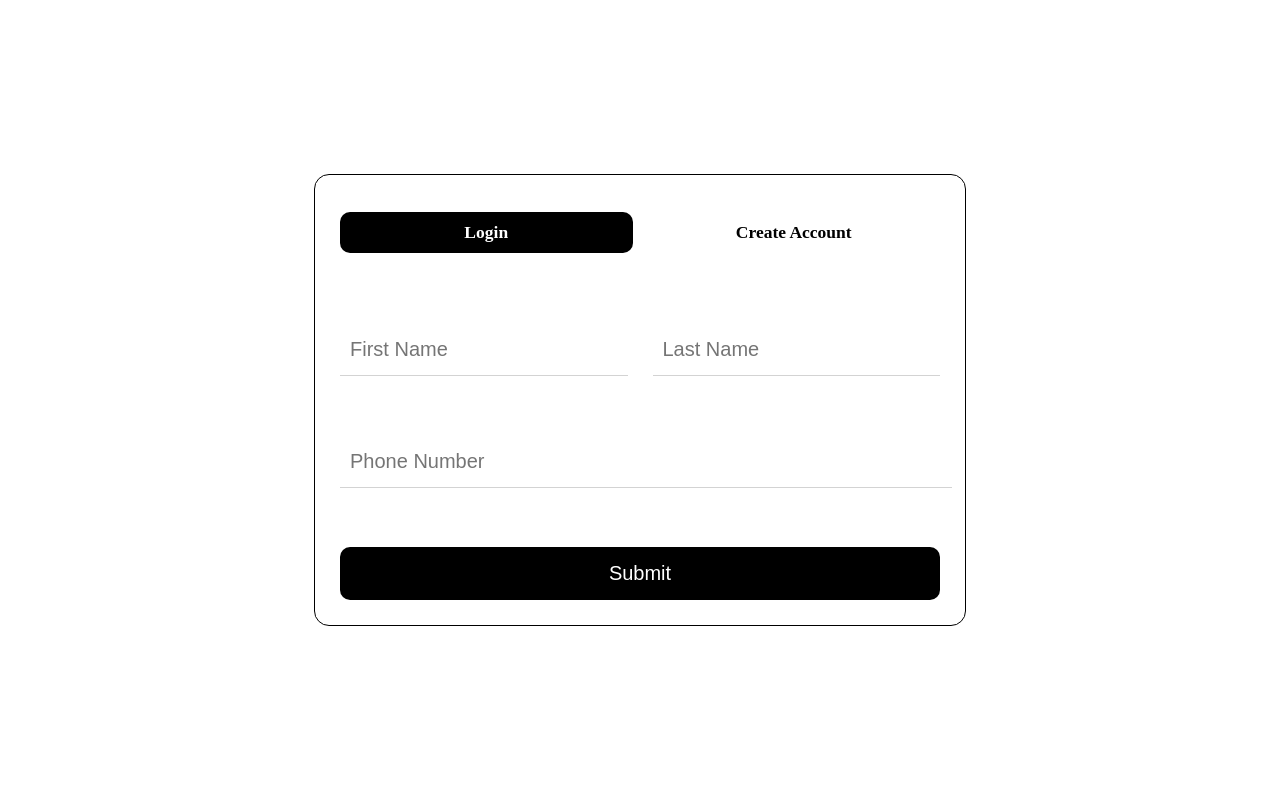
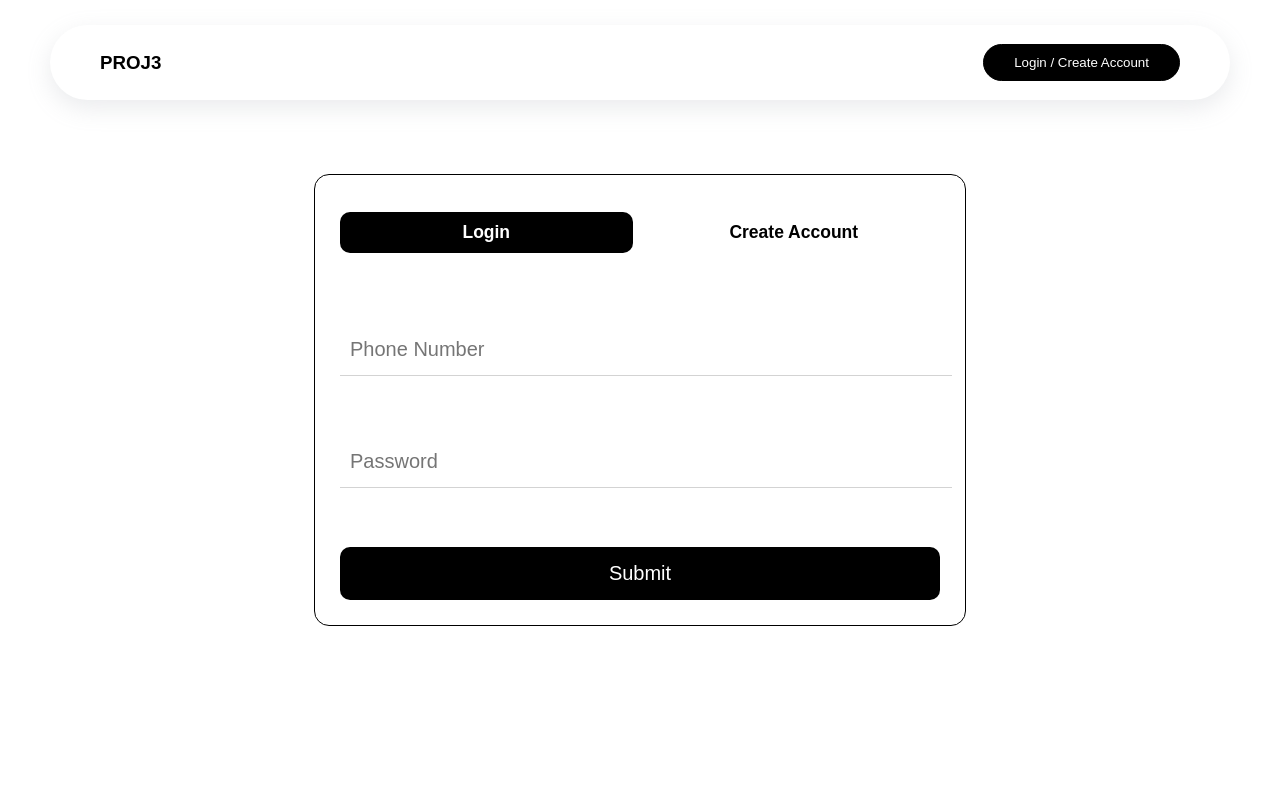
Before and after one commit to brianlee1597/Intro_to_DB_PART_3, a Flask app: page /login in a window 1280 px wide. Run offline with Flask 2, Linux system fonts and the light colour scheme; parts of the project's set-up code (start-up, migrations or seed data) failed here and were passed over.

Commit message:
login ui update

```diff
--- a/static/universal.css
+++ b/static/universal.css
@@ -6,3 +6,58 @@ body {
     padding: 0;
     font-family: "Montserrat", sans-serif;
 }
+
+nav {
+    box-sizing: border-box;
+    position: fixed;
+    width: 100%;
+    max-width:100%;
+    height: 125px;
+    max-height: 125px;
+    background-color: transparent;
+
+    display: grid;
+    place-items: center;
+    padding: 25px 50px;
+}
+
+nav > .inner_container {
+    background-color: white;
+    box-sizing: border-box;
+
+    width: 100%;
+    height: 100%;
+    border-radius: 50px;
+    box-shadow: rgba(149, 157, 165, 0.2) 0px 8px 24px;
+
+    display: flex;
+    flex-direction: row;
+    justify-content: space-between;
+    align-items: center;
+
+    padding: 0 50px;
+    z-index: 10;
+}
+
+nav > .inner_container > h3 > a {
+    color: black;
+    text-decoration: none;
+}
+
+nav > .inner_container > .login_link {
+    text-decoration: none;
+}
+
+nav > .inner_container > .login_link > .login_button {
+    color: black;
+    background-color: transparent;
+    border: 1px solid black;
+    padding: 10px 30px;
+    border-radius: 25px;
+    cursor: pointer;
+}
+
+nav > .inner_container > .login_link > .login_button:hover {
+    color: white;
+    background-color: black;
+}
--- a/templates/index.html
+++ b/templates/index.html
@@ -22,7 +22,7 @@
         {% for rental in rentals %}
         <a href="">
           <div class="indiv_user">
-            <img src="https://images.pexels.com/photos/1222271/pexels-photo-1222271.jpeg?cs=srgb&dl=pexels-justin-shaifer-1222271.jpg&fm=jpg&w=640&h=427"
+            <img src="https://images.pexels.com/photos/1396122/pexels-photo-1396122.jpeg?cs=srgb&dl=pexels-binyamin-mellish-1396122.jpg&fm=jpg&w=640&h=427"
             class="user_image"/>
             <div class="user_info">
               <h6>
--- a/templates/login.html
+++ b/templates/login.html
@@ -7,16 +7,16 @@
     <title>Login / Create Account</title>
 
     <style>
-        body {
-            margin: 0;
-            padding: 0;
-            width: 100vw;
-            height: 100vh;
+        #main_container {
+            margin: 0 100px;
+            padding-top: 125px;
+            padding-bottom: 125px;
             display: grid;
             place-items: center;
+            height: calc(100vh - 250px);
         }
 
-        #main_container {
+        #form_container {
             width: 600px;
             max-width: 90%;
             height: 400px;
@@ -29,15 +29,16 @@
             flex-direction: column;
             justify-content: space-between;
             gap: 25px;
+
         }
 
-        #main_container > .choice {
+        #form_container > .choice {
             display: grid;
             grid-template-columns: 1fr 1fr;
             gap: 15px;
         }
 
-        #main_container > .choice > .title {
+        #form_container > .choice > .title {
             cursor: pointer;
             font-size: 17.5px;
             width: 100%;
@@ -47,12 +48,12 @@
             border: none;
         }
 
-        #main_container > .choice > a {
+        #form_container > .choice > a {
             text-decoration: none;
             color: black;
         }
 
-        #main_container > .choice > a > .title {
+        #form_container > .choice > a > .title {
             cursor: pointer;
             font-size: 17.5px;
             width: 100%;
@@ -62,19 +63,19 @@
             border: none;
         }
 
-        #main_container > .choice > .chosen {
+        #form_container > .choice > .chosen {
             color: white;
             background-color: black;
         }
 
-        #main_container > .name {
+        #form_container > .name {
             width: 100%;
             display: grid;
             grid-template-columns: 1fr 1fr;
             gap: 25px;
         }
 
-        #main_container > .name > input {
+        #form_container > .name > input {
             height: 50px;
             background-color: transparent;
             border: none;
@@ -84,7 +85,7 @@
             padding-left: 10px;
         }
 
-        #main_container > .phone {
+        #form_container > .full {
             width: 100%;
             height: 50px;
             background-color: transparent;
@@ -95,7 +96,7 @@
             padding-left: 10px;
         }
 
-        #main_container > button {
+        #form_container > button {
             width: 100%;
             color: white;
             background-color: black;
@@ -108,18 +109,20 @@
     </style>
 </head>
 <body>
+    {% extends "layout.html" %}
 
-    <form id="main_container">
+    {% block content %}
+    <div id="main_container">
+        <form id="form_container">
             <div class="choice">
                 <h1 class="title chosen">Login</h1>
                 <a href="/create"><h1 class="title">Create Account</h1></a>
             </div>
-        <div class="name">
-            <input type="text" placeholder="First Name"/>
-            <input type="text" placeholder="Last Name"/>
-        </div>
-        <input class="phone" type="tel" maxlength="11" placeholder="Phone Number"/>
+            <input class="full" type="tel" maxlength="11" placeholder="Phone Number"/>
+            <input class="full" type="text" placeholder="Password"/>
             <button type="submit">Submit</button>
         </form>
+    </div>
+    {% endblock %}
 </body>
 </html>
--- a/templates/nav.html
+++ b/templates/nav.html
@@ -1,58 +1,15 @@
+{% if request.endpoint == 'create' or request.endpoint == 'login' %}
     <style>
-    nav {
-        box-sizing: border-box;
-        position: fixed;
-        width: 100%;
-        max-width:100%;
-        height: 125px;
-        max-height: 125px;
-        background-color: transparent;
-
-        display: grid;
-        place-items: center;
-        padding: 25px 50px;
-    }
-
-    nav > .inner_container {
-        background-color: white;
-        box-sizing: border-box;
-
-        width: 100%;
-        height: 100%;
-        border-radius: 50px;
-        box-shadow: rgba(149, 157, 165, 0.2) 0px 8px 24px;
-
-        display: flex;
-        flex-direction: row;
-        justify-content: space-between;
-        align-items: center;
-
-        padding: 0 50px;
-        z-index: 10;
-    }
-
-    nav > .inner_container > h3 > a {
-        color: black;
-        text-decoration: none;
-    }
-
-    nav > .inner_container > .login_link {
-        text-decoration: none;
-    }
-
         nav > .inner_container > .login_link > .login_button {
             color: white;
             background-color: black;
-        padding: 10px 30px;
-        border-radius: 25px;
-        border: none;
-        cursor: pointer;
         }
     </style>
+{% endif %}
 
 <nav>
     <div class="inner_container">
       <h3><a href="/">PROJ3</a></h3>
-      <a href="/login" class="login_link"><button class="login_button">Login</button></a>
+      <a href="/login" class="login_link"><button class="login_button">Login / Create Account</button></a>
     </div>
 </nav>
--- a/templates/rentals.html
+++ b/templates/rentals.html
@@ -61,7 +61,7 @@
             {% for rental in rentals %}
             <a href="">
               <div class="indiv_rental">
-                <img src="https://images.pexels.com/photos/1222271/pexels-photo-1222271.jpeg?cs=srgb&dl=pexels-justin-shaifer-1222271.jpg&fm=jpg&w=640&h=427"
+                <img src="https://images.pexels.com/photos/1396122/pexels-photo-1396122.jpeg?cs=srgb&dl=pexels-binyamin-mellish-1396122.jpg&fm=jpg&w=640&h=427"
                 class="rental_image"/>
                 <div class="rental_info">
                   <h6>
```
Also changed, not shown: templates/create.html (+23 -17 lines). Lines whose indentation alone changed are shown as unchanged.
